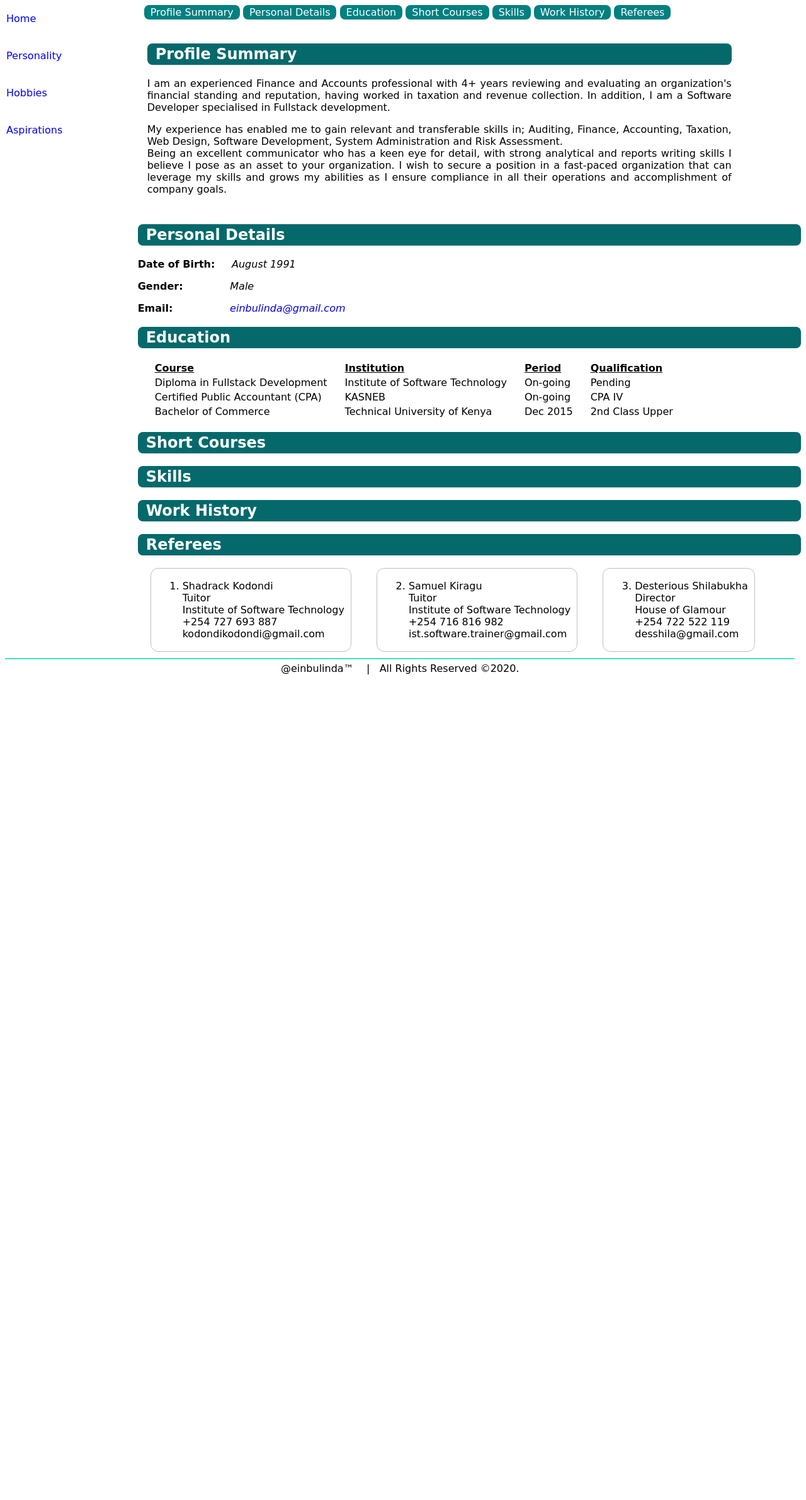
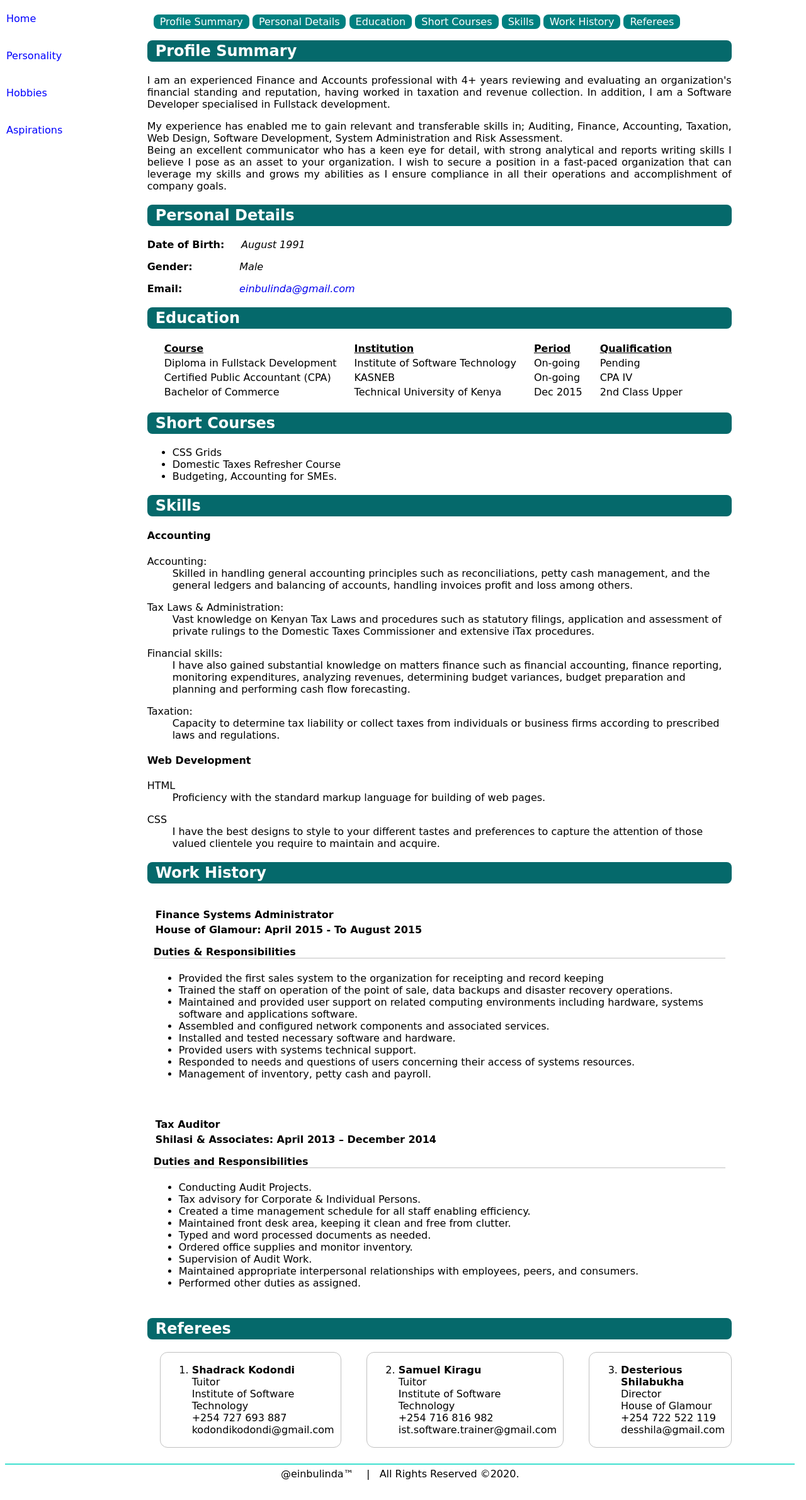
Before and after one commit to einbulinda/IST-Assignment-1, a PHP site: page /resume.html in a window 1280 px wide. Shown: the part 58-2440 px from the top of the page at 63% size. Before the commit the page ends 1129 px from the top, so only its background shows below. Run offline with PHP 8.4, Linux system fonts and the light colour scheme.

Commit message:
Added aspirations page,hobbies,resume,personality and php file

```diff
--- /dev/null
+++ b/index.php
@@ -0,0 +1 @@
+<?php include_once("index.html")?>
--- a/resume.html
+++ b/resume.html
@@ -1,6 +1,7 @@
 <!DOCTYPE html>
-<html>
+<html lang="en">
 <head>
+	<meta charset="utf-8">
 	<link rel="stylesheet" type="text/css" href="secondary-pages.css"/>
 	<title>Resume</title>
 </head>
@@ -97,19 +98,82 @@
 			</div>
 			<div class="short-courses">
 				<h2 id="short-courses">Short Courses</h2>
+				<ul>
+					<li>CSS Grids</li>
+					<li>Domestic Taxes Refresher Course</li>
+					<li>Budgeting, Accounting for SMEs.</li>
+				</ul>
 			</div>
 			<div class="skills">
 				<h2 id="skills">Skills</h2>
+				<h4>Accounting</h4>
+				<dl>
+					<dt>Accounting:</dt>
+					<dd>Skilled in handling general accounting principles such as reconciliations, petty cash management, and the general ledgers and balancing of accounts, handling invoices profit and loss among others.</dd>
+				</dl>
+				<dl>
+					<dt>Tax Laws & Administration:</dt>
+					<dd>Vast knowledge on Kenyan Tax Laws and procedures such as statutory filings, application and assessment of private rulings to the Domestic Taxes Commissioner and extensive iTax procedures.</dd>
+				</dl>
+				<dl>
+					<dt>Financial skills:</dt>
+					<dd>I have also gained substantial knowledge on matters finance such as financial accounting, finance reporting, monitoring expenditures, analyzing revenues, determining budget variances, budget preparation and planning and performing cash flow forecasting.</dd>
+				</dl>
+				<dl>
+					<dt>Taxation:</dt>
+					<dd>Capacity to determine tax liability or collect taxes from individuals or business firms according to prescribed laws and regulations.</dd>
+				</dl>
+				<h4>Web Development</h4>
+				<dl>
+					<dt>HTML</dt>
+					<dd>Proficiency with the standard markup language for building of web pages. </dd>
+				</dl>
+				<dl>
+					<dt>CSS</dt>
+					<dd>I have the best designs to style to your different tastes and preferences to capture the attention of those valued clientele you require to maintain and acquire.</dd>
+				</dl>
+
 			</div>
 			<div class="work-history">
 				<h2 id="work-history">Work History</h2>
+				<div class="work-exp">
+					<p><strong>Finance Systems Administrator</strong></p>
+					<p><strong>House of Glamour: April 2015 - To August 2015</strong></p>
+					<h4>Duties & Responsibilities</h4>
+					<ul>
+						<li>Provided the first sales system to the organization for receipting and record keeping</li>
+						<li>Trained the staff on operation of the point of sale, data backups and disaster recovery operations.</li>
+						<li>Maintained and provided user support on related computing environments including hardware, systems software and applications software.</li>
+						<li>Assembled and configured network components and associated services.</li>
+						<li>Installed and tested necessary software and hardware.</li>
+						<li>Provided users with systems technical support.</li>
+						<li>Responded to needs and questions of users concerning their access of systems resources.</li>
+						<li>Management of inventory, petty cash and payroll.</li>
+					</ul>
+				</div>
+				<div class="work-exp">
+					<p><strong>Tax Auditor</strong></p>
+					<p><strong>Shilasi & Associates: April 2013 – December 2014</strong></p>
+					<h4>Duties and Responsibilities</h4>
+					<ul>
+						<li>Conducting Audit Projects.</li>
+						<li>Tax advisory for Corporate & Individual Persons.</li>
+						<li>Created a time management schedule for all staff enabling efficiency.</li>
+						<li>Maintained front desk area, keeping it clean and free from clutter.</li>
+						<li>Typed and word processed documents as needed.</li>
+						<li>Ordered office supplies and monitor inventory.</li>
+						<li>Supervision of Audit Work.</li>
+						<li>Maintained appropriate interpersonal relationships with employees, peers, and consumers.</li>
+						<li>Performed other duties as assigned.</li>
+					</ul>
+				</div>
 			</div>
 			<div class="referees">
 				<h2 id="referees">Referees</h2>
 				<div class="referees-container">
 					<div>
 						<ol>
-							<li>Shadrack Kodondi
+							<li><strong>Shadrack Kodondi</strong>
 								<ul>
 									<li>Tuitor</li>
 									<li>Institute of Software Technology</li>
@@ -121,7 +185,7 @@
 					</div>
 					<div>
 						<ol start="2">
-							<li>Samuel Kiragu
+							<li><strong>Samuel Kiragu</strong>
 								<ul>
 									<li>Tuitor</li>
 									<li>Institute of Software Technology</li>
@@ -133,7 +197,7 @@
 					</div>
 					<div>
 						<ol start="3">
-							<li>Desterious Shilabukha
+							<li><strong>Desterious Shilabukha</strong>
 								<ul>
 									<li>Director</li>
 									<li>House of Glamour</li>
@@ -153,7 +217,7 @@
 			<a href="index.html">Home</a>
 			<a href="personality.html">Personality</a>
 			<a href="hobbies.html">Hobbies</a>
-			<a href="resume.html">Aspirations</a>
+			<a href="aspirations.html">Aspirations</a>
 		</nav>
 		<footer class="text-center">
 			@einbulinda&trade; &nbsp;&nbsp; | &nbsp;&nbsp;All Rights Reserved &copy;2020.
--- a/secondary-pages.css
+++ b/secondary-pages.css
@@ -130,7 +130,7 @@ footer{
 	background-color: #0bf9ea;
 	color: black;
 }
-.profile-summary{
+.resume{
 	box-sizing: border-box;
 	width: 90%;
 	padding: 10px;
@@ -165,3 +165,43 @@ td, th{
 	list-style-position: outside;
 	padding-left: 0;
 }
+.work-exp{
+	margin: 15px 5px;
+	padding: 10px 5px;
+}
+.work-exp p{
+	padding: 3px;
+	line-height: 2px;
+}
+.work-exp h4{
+	border-bottom: 0.5px solid #c0c0c0;
+}
+.aspiration-1{
+	background-image: url("images/bucketlist.png");
+	background-size: cover;
+	max-width: 38vw;
+	border-radius: 8px;
+}
+.aspiration-1 h3{
+	color: white;
+	font-style: italic;
+	text-shadow: 1px 1px turquoise;
+}
+.aspiration-1 p{
+	padding: 1% 2% 1% 30%;
+}
+.aspiration-1 ul{
+	padding: 2% 2% 2% 34%;
+	list-style-type: square;
+}
+.aspiration-2{
+	position: absolute;
+	width: 38vw;
+	margin-left: 42%;
+	margin-top: -18%;
+	border-radius: 8px;
+	border: 0.5px solid silver;
+}
+.aspiration-2 img{
+	padding: 2px 25%;
+}
```
Also changed, not shown: aspirations.html (+17 -9 lines), hobbies.html (+4 -3 lines), index.html (+10 -9 lines), personality.html (+4 -3 lines), styles.css (+12 -11 lines), images/bucketlist.png (added), images/falcon.png (added), images/redhat.png (added).
